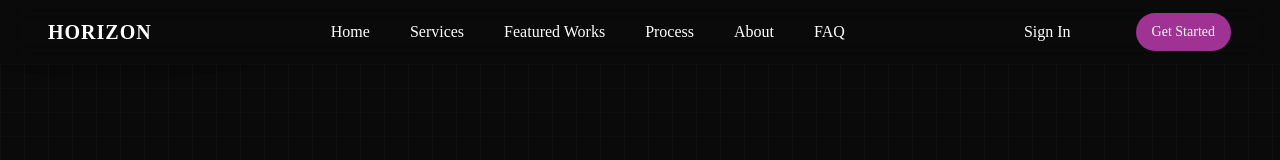
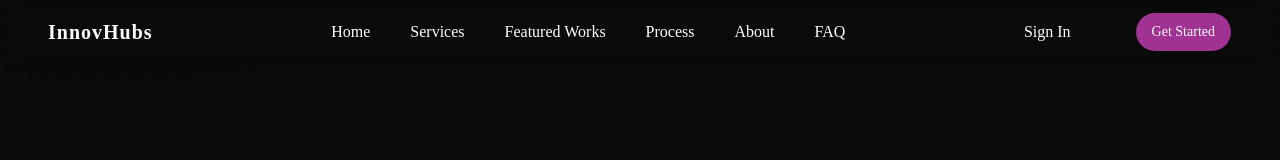
Before and after one commit to RakeshPegu/Horizon, a Next.js app: page / in a window 1280 px wide. Shown: the top 160 px of the page. Built offline with nearby package versions, Linux system fonts and the light colour scheme; no server answers.

Commit message:
changes the name of the project

```diff
--- a/app/layout.tsx
+++ b/app/layout.tsx
@@ -16,7 +16,7 @@
   subsets: ["latin"],
 });
 export const metadata: Metadata = {
-  title: "HorizonLab",
+  title: "InnovHubs",
   description: "A agency to build solution for small businessess and startups", };
 
 export default function RootLayout({
--- a/app/layout/Footer.tsx
+++ b/app/layout/Footer.tsx
@@ -6,7 +6,7 @@
   const router = useRouter()
   const footerData = {
     brand: {
-      name: "HorizonLab",
+      name: "InnovHubs",
       tagline:
         "Building high-performance web applications and AI automation for growing businesses.",
       socials: [
--- a/app/layout/Navbar.tsx
+++ b/app/layout/Navbar.tsx
@@ -50,7 +50,7 @@
     <nav className='flex flex-row    items-center fixed backdrop-blur-md top-0 left-0 z-50 text w-full justify-between px-20 md:px-4 lg:px-12 h-16 shadow-md'>
       {/* Brand Logo */}
       <div className='relative right-16 md:right-0 font-bold text-xl tracking-wider '>
-        <span><a href='/'>HORIZON</a></span>
+        <span><a href='/'>InnovHubs</a></span>
       </div>
 
       {/* Navigation Links */}
```
